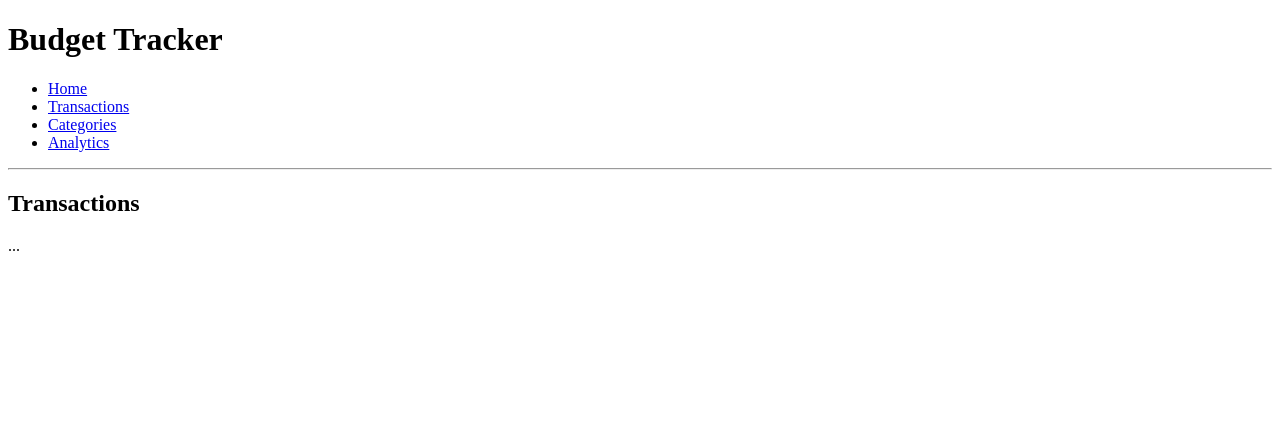
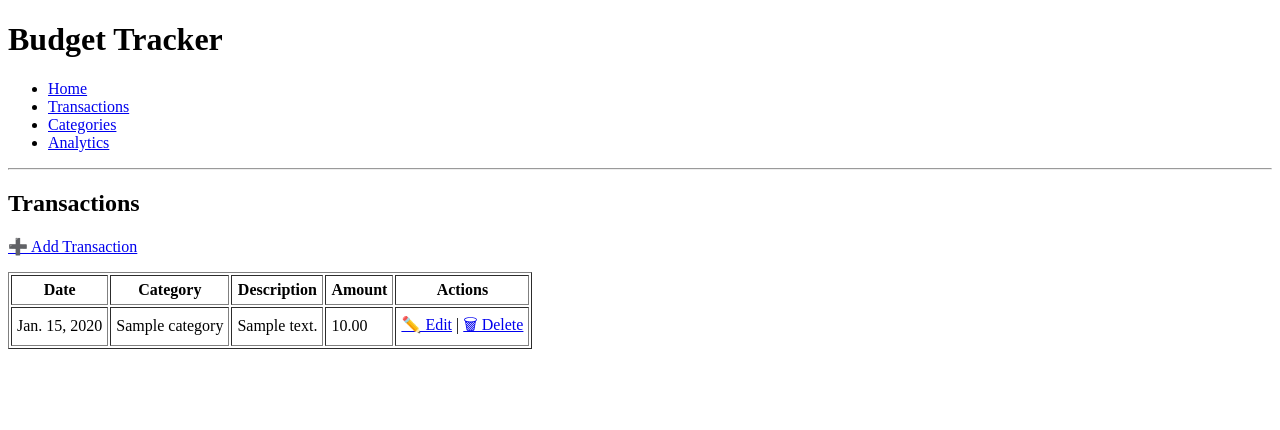
Before and after one commit to ErwinPlazmoid/budgeting-tracker, a Django app: page /transactions/ in a window 1280 px wide. Shown: the top 430 px of the page. Run offline with Django 5.2, Linux system fonts and the light colour scheme; tables that the repository leaves empty hold one stand-in row (values such as "Sample post").

Commit message:
feat(transactions): implement full CRUD (list, add, edit, delete)

```diff
--- a/tracker/templates/tracker/transactions/list.html
+++ b/tracker/templates/tracker/transactions/list.html
@@ -4,7 +4,31 @@
 
 {% block content %}
     <h2>Transactions</h2>
-    <p>...</p>
+    <p><a href="{% url 'transaction-add' %}">➕ Add Transaction</a></p>
+
+    {% if transactions %}
+        <table border="1" cellpadding="5">
+            <tr>
+                <th>Date</th>
+                <th>Category</th>
+                <th>Description</th>
+                <th>Amount</th>
+                <th>Actions</th>
+            </tr>
+            {% for t in transactions %}
+            <tr>
+                <td>{{ t.date.full_date }}</td>
+                <td>{{ t.category.name }}</td>
+                <td>{{ t.description }}</td>
+                <td>{{ t.amount }}</td>
+                <td>
+                    <a href="{% url 'transaction-edit' t.pk %}">✏️ Edit</a> |
+                    <a href="{% url 'transaction-delete' t.pk %}">🗑 Delete</a>
+                </td>
+            </tr>
+            {% endfor %}
+        </table>
+    {% else %}
+        <p>No transactions yet. <a href="{% url 'transaction-add' %}">Add one</a></p>
+    {% endif %}
 {% endblock %}
-<h1>Transactions List Page</h1>
-<p>This is a placeholder.</p>
--- a/tracker/views.py
+++ b/tracker/views.py
@@ -1,5 +1,7 @@
 from django.shortcuts import render
-from django.views.generic import TemplateView
+from django.views.generic import TemplateView, ListView, CreateView, UpdateView, DeleteView
+from django.urls import reverse_lazy
+from .models import Transaction
 
 # Home
 class HomeView(TemplateView):
@@ -7,17 +9,38 @@ class HomeView(TemplateView):
 
 
 # Transactions
-class TransactionListView(TemplateView):
+class TransactionListView(ListView):
+    model = Transaction
     template_name = "tracker/transactions/list.html"
+    context_object_name = "transactions"
 
-class TransactionCreateView(TemplateView):
+    def get_querry_set(self):
+        # For now: return ALL transactions
+        # Later: filter by self.request.user
+        return Transaction.objects.all().order_by("-date__full_date")
+
+class TransactionCreateView(CreateView):
+    model = Transaction
     template_name = "tracker/transactions/add.html"
+    fields = ["date", "category", "description", "amount"]
+    success_url = reverse_lazy("transaction-list")
 
-class TransactionUpdateView(TemplateView):
+    def form_valid(self, form):
+        # Later, tie to logged-in user.
+        # For now: just pick the first user in DB.
+        form.instance.user_id = 1
+        return super().form_valid(form)
+
+class TransactionUpdateView(UpdateView):
+    model = Transaction
     template_name = "tracker/transactions/edit.html"
+    fields = ["date", "category", "description", "amount"]
+    success_url = reverse_lazy("transaction-list")
 
-class TransactionDeleteView(TemplateView):
+class TransactionDeleteView(DeleteView):
+    model = Transaction
     template_name = "tracker/transactions/delete.html"
+    success_url = reverse_lazy("transaction-list")
 
 
 # Categories
```
Also changed, not shown: tracker/templates/tracker/transactions/add.html (+15 -2 lines), tracker/templates/tracker/transactions/delete.html (+16 -2 lines), tracker/templates/tracker/transactions/edit.html (+15 -2 lines).
